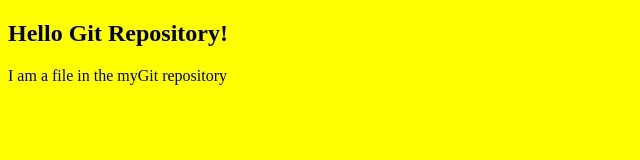
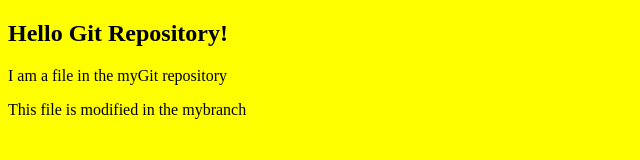
Before and after one commit to sudhansu1974/sudhansu_repo, a plain HTML site: page index.html in a window 1280 px wide. Shown: the whole page, without its empty margins (0-640 px from the left). Drawn offline with Linux system fonts and the light colour scheme.

Commit message:
Modify index.html in branch mybranch

```diff
--- a/index.html
+++ b/index.html
@@ -10,5 +10,6 @@
 <body>
     <h2>Hello Git Repository!</h2>
     <p>I am a file in the myGit repository</p>
+    <p>This file is modified in the mybranch</p>
 </body>
 </html>
```
